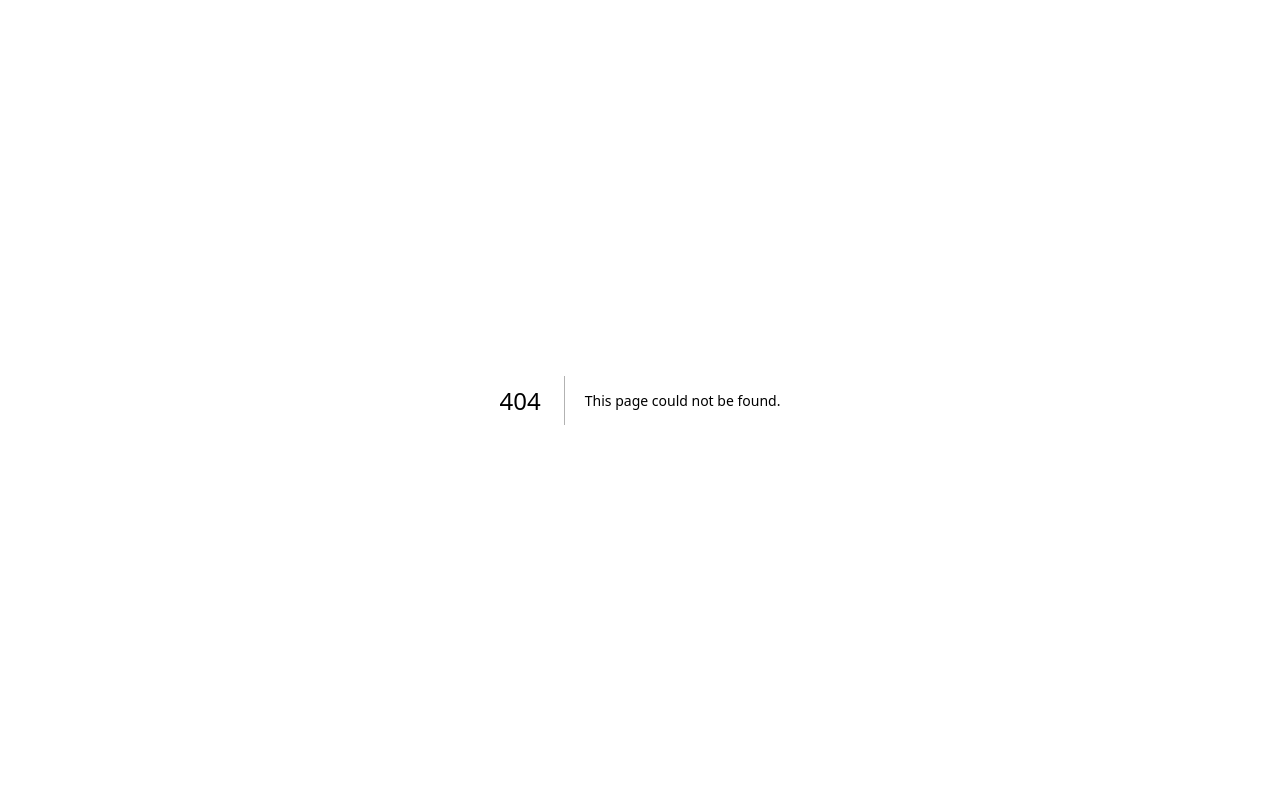
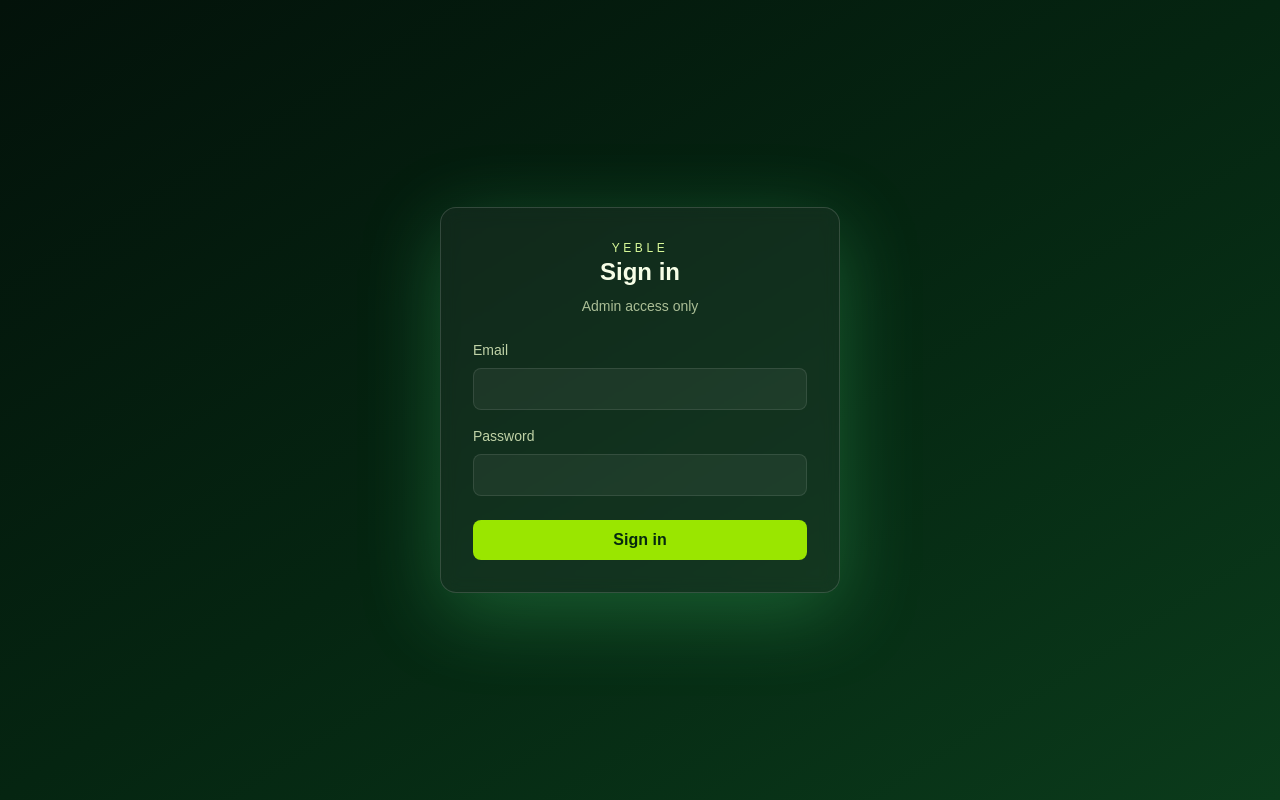
Before and after one commit to vitchcraftstudios/yeble.careers, a Next.js app in the folder apps/web/: page /signin in a window 1280 px wide. Before the commit this address had no page. Built offline with nearby package versions, Linux system fonts and the light colour scheme.

Commit message:
feat: add auth scaffolding (NextAuth credentials), admin gate, prisma user role

```diff
--- /dev/null
+++ b/apps/web/app/(auth)/signin/page.tsx
@@ -0,0 +1,76 @@
+"use client";
+
+import { FormEvent, useState } from "react";
+import { signIn } from "next-auth/react";
+import { useSearchParams } from "next/navigation";
+
+export default function SignInPage() {
+  const params = useSearchParams();
+  const callbackUrl = params.get("callbackUrl") || "/admin";
+  const [email, setEmail] = useState("");
+  const [password, setPassword] = useState("");
+  const [loading, setLoading] = useState(false);
+  const [error, setError] = useState("");
+
+  const handleSubmit = async (e: FormEvent) => {
+    e.preventDefault();
+    setLoading(true);
+    setError("");
+    const res = await signIn("credentials", {
+      redirect: false,
+      email,
+      password,
+      callbackUrl,
+    });
+    setLoading(false);
+    if (!res?.ok) {
+      setError("Invalid credentials");
+      return;
+    }
+    window.location.href = res.url || "/admin";
+  };
+
+  return (
+    <div className="min-h-screen bg-gradient-to-br from-[#03120a] via-[#052511] to-[#0b3b1b] text-white">
+      <div className="mx-auto flex min-h-screen max-w-md flex-col justify-center px-6">
+        <div className="rounded-2xl border border-white/15 bg-white/5 p-8 shadow-[0_20px_80px_rgba(84,255,138,0.25)] backdrop-blur">
+          <div className="mb-6 text-center">
+            <p className="text-xs uppercase tracking-[0.3em] text-lime-200">Yeble</p>
+            <h1 className="text-2xl font-semibold text-lime-50">Sign in</h1>
+            <p className="mt-2 text-sm text-lime-100/70">Admin access only</p>
+          </div>
+          <form className="grid gap-4" onSubmit={handleSubmit}>
+            <div className="grid gap-2">
+              <label className="text-sm text-lime-100/80">Email</label>
+              <input
+                className="rounded-lg border border-white/10 bg-white/5 px-3 py-2 text-white outline-none"
+                type="email"
+                value={email}
+                onChange={(e) => setEmail(e.target.value)}
+                required
+              />
+            </div>
+            <div className="grid gap-2">
+              <label className="text-sm text-lime-100/80">Password</label>
+              <input
+                className="rounded-lg border border-white/10 bg-white/5 px-3 py-2 text-white outline-none"
+                type="password"
+                value={password}
+                onChange={(e) => setPassword(e.target.value)}
+                required
+              />
+            </div>
+            {error && <p className="text-sm text-amber-300">{error}</p>}
+            <button
+              type="submit"
+              disabled={loading}
+              className="mt-2 inline-flex items-center justify-center rounded-lg bg-lime-400 px-4 py-2 font-semibold text-[#06290f] transition hover:bg-lime-300 disabled:opacity-60"
+            >
+              {loading ? "Signing in..." : "Sign in"}
+            </button>
+          </form>
+        </div>
+      </div>
+    </div>
+  );
+}
--- /dev/null
+++ b/apps/web/app/admin/page.tsx
@@ -0,0 +1,42 @@
+import { getServerSession } from "next-auth";
+import { redirect } from "next/navigation";
+import { authOptions } from "@/lib/auth-options";
+
+export default async function AdminPage() {
+  const session = await getServerSession(authOptions);
+  if (!session?.user || (session.user as any).role !== "ADMIN") {
+    redirect("/signin");
+  }
+
+  return (
+    <div className="min-h-screen bg-gradient-to-br from-[#03120a] via-[#052511] to-[#0b3b1b] text-white">
+      <div className="mx-auto max-w-6xl px-6 py-12">
+        <div className="flex items-center justify-between">
+          <div>
+            <p className="text-xs uppercase tracking-[0.3em] text-lime-200">Admin</p>
+            <h1 className="text-3xl font-semibold text-lime-50">Dashboard</h1>
+          }
+          </div>
+          <div className="rounded-full border border-white/10 bg-white/5 px-3 py-1 text-sm text-lime-100/80">
+            {(session.user as any).email}
+          </div>
+        </div>
+
+        <div className="mt-10 grid gap-6 md:grid-cols-2">
+          <div className="rounded-2xl border border-white/10 bg-white/5 p-6 backdrop-blur">
+            <h2 className="text-lg font-semibold text-lime-100">Jobs</h2>
+            <p className="mt-2 text-sm text-lime-100/70">
+              TODO: list & edit jobs. This placeholder confirms admin access works.
+            </p>
+          </div>
+          <div className="rounded-2xl border border-white/10 bg-white/5 p-6 backdrop-blur">
+            <h2 className="text-lg font-semibold text-lime-100">Applications</h2>
+            <p className="mt-2 text-sm text-lime-100/70">
+              TODO: review and update application statuses.
+            </p>
+          </div>
+        </div>
+      </div>
+    </div>
+  );
+}
--- /dev/null
+++ b/apps/web/app/api/auth/[...nextauth]/route.ts
@@ -0,0 +1,6 @@
+import NextAuth from "next-auth";
+import { authOptions } from "@/lib/auth-options";
+
+const handler = NextAuth(authOptions);
+
+export { handler as GET, handler as POST };
--- /dev/null
+++ b/apps/web/lib/auth-options.ts
@@ -0,0 +1,66 @@
+import { PrismaClient } from "@prisma/client";
+import { compare } from "bcryptjs";
+import Credentials from "next-auth/providers/credentials";
+import type { NextAuthOptions } from "next-auth";
+
+const prisma = new PrismaClient();
+
+const adminEmail = process.env.ADMIN_EMAIL || "admin@yeble.careers";
+const adminPassword = process.env.ADMIN_PASSWORD || "changeme";
+
+export const authOptions: NextAuthOptions = {
+  session: { strategy: "jwt" },
+  providers: [
+    Credentials({
+      name: "Credentials",
+      credentials: {
+        email: { label: "Email", type: "email" },
+        password: { label: "Password", type: "password" },
+      },
+      async authorize(credentials) {
+        if (!credentials?.email || !credentials?.password) return null;
+
+        // simple admin env-based login
+        if (
+          credentials.email.toLowerCase() === adminEmail.toLowerCase() &&
+          credentials.password === adminPassword
+        ) {
+          return {
+            id: "admin-env",
+            email: adminEmail,
+            name: "Admin",
+            role: "ADMIN",
+          } as any;
+        }
+
+        // fallback: check Prisma user with password hash if available
+        const user = await prisma.user.findUnique({
+          where: { email: credentials.email.toLowerCase() },
+        });
+        if (!user || !user.password) return null;
+
+        const match = await compare(credentials.password, user.password);
+        if (!match) return null;
+
+        return { id: user.id, email: user.email, name: user.name, role: user.role } as any;
+      },
+    }),
+  ],
+  callbacks: {
+    async jwt({ token, user }) {
+      if (user) {
+        token.role = (user as any).role || "USER";
+      }
+      return token;
+    },
+    async session({ session, token }) {
+      if (session.user) {
+        (session.user as any).role = token.role;
+      }
+      return session;
+    },
+  },
+  pages: {
+    signIn: "/signin",
+  },
+};
--- /dev/null
+++ b/apps/web/middleware.ts
@@ -0,0 +1,5 @@
+export { default } from "next-auth/middleware";
+
+export const config = {
+  matcher: ["/admin/:path*"],
+};
--- a/apps/web/package.json
+++ b/apps/web/package.json
@@ -13,6 +13,8 @@
     "@neondatabase/serverless": "^0.9.0",
     "@prisma/client": "^5.20.0",
     "@vercel/blob": "^0.24.0",
+    "bcryptjs": "^2.4.3",
+    "next-auth": "^4.24.7",
     "next": "16.1.6",
     "react": "19.2.3",
     "react-dom": "19.2.3"
```
Also changed, not shown: 2 other files (tests, documents, lock files or other folders).
